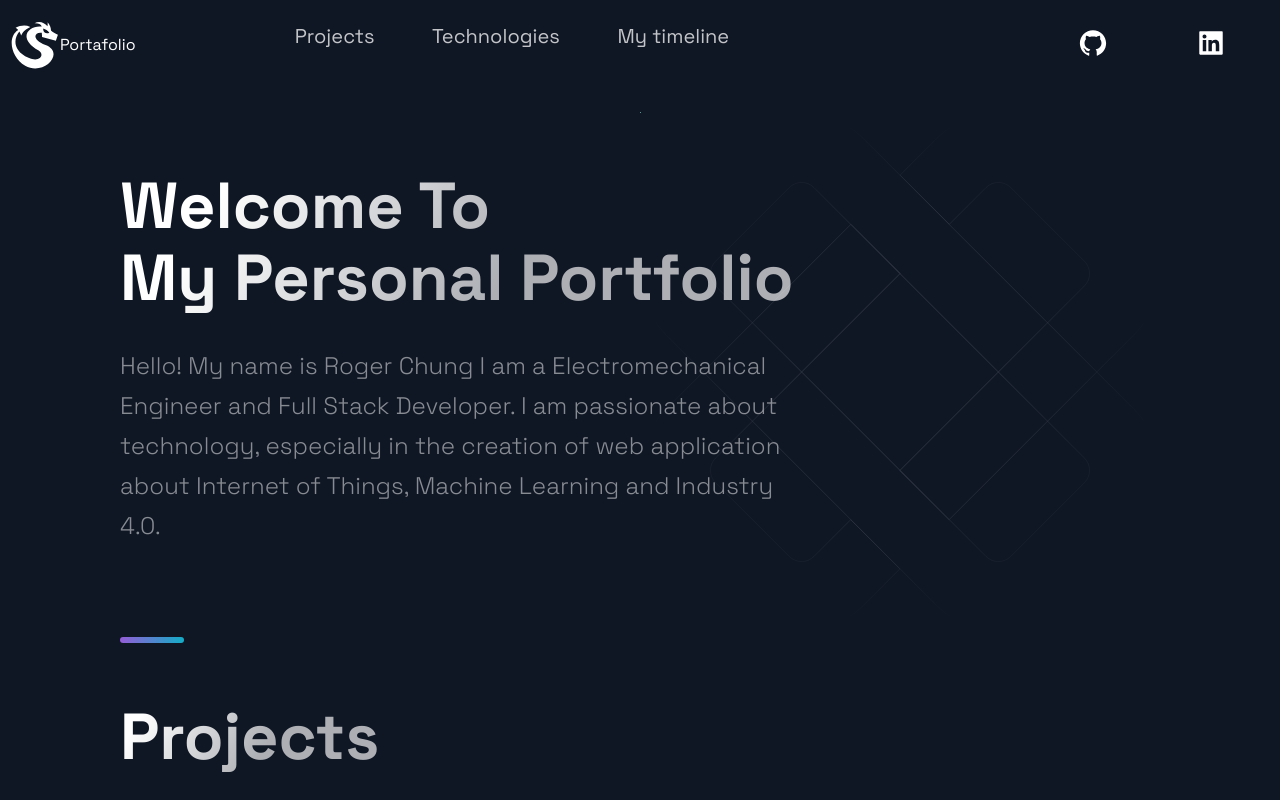
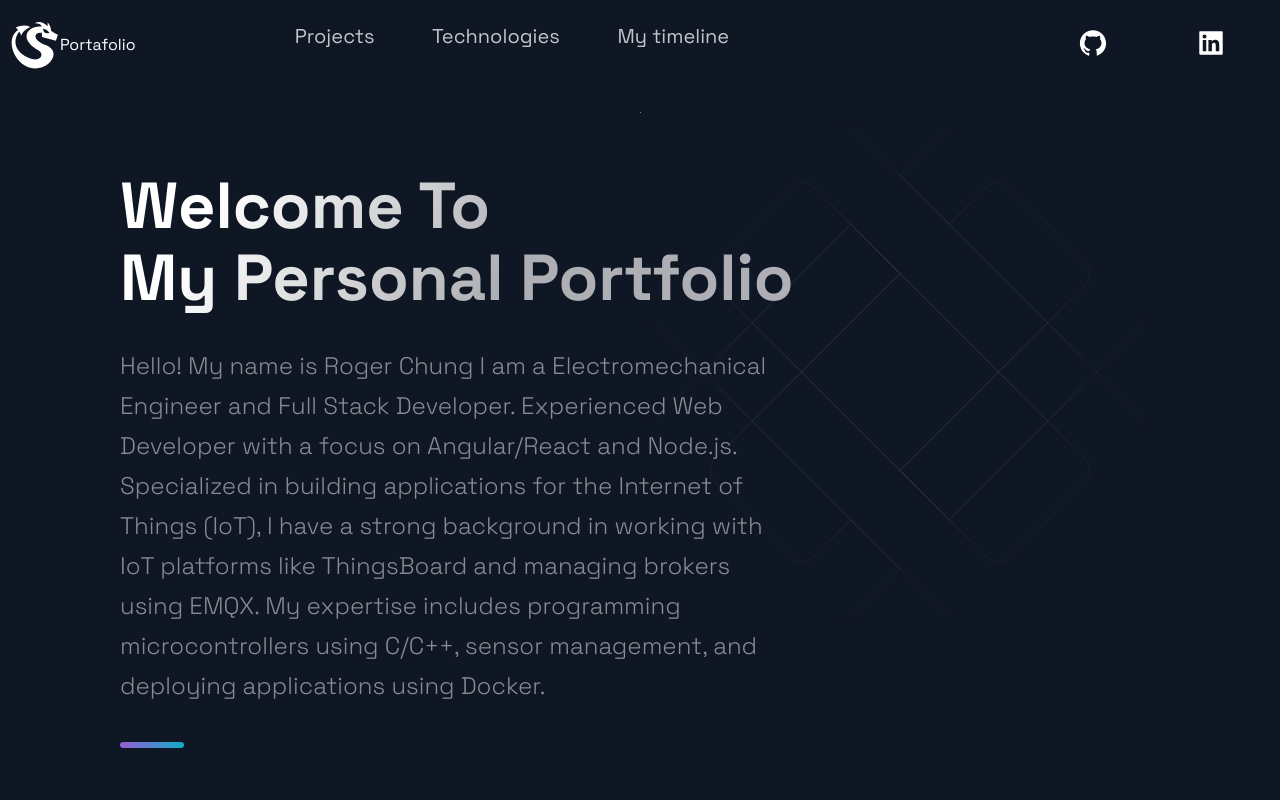
Before and after one commit to rch-goldsnaker/R006_Portafolio_NextJs, a Next.js app: page / in a window 1280 px wide. Shown: the top 800 px of the page. Built offline with nearby package versions, Linux system fonts and the light colour scheme.

Commit message:
Adding new description about

```diff
--- a/src/components/Hero/Hero.js
+++ b/src/components/Hero/Hero.js
@@ -14,7 +14,7 @@ const Hero = (props) => (
         </SectionTitle>
         <SectionText>
           Hello! My name is Roger Chung I am a Electromechanical Engineer and Full Stack Developer.
-          I am passionate about technology, especially in the creation of web application about Internet of Things, Machine Learning and Industry 4.0.
+          Experienced Web Developer with a focus on Angular/React and Node.js. Specialized in building applications for the Internet of Things (IoT), I have a strong background in working with IoT platforms like ThingsBoard and managing brokers using EMQX. My expertise includes programming microcontrollers using C/C++, sensor management, and deploying applications using Docker.
         </SectionText>
         {/* <Button onClick={props.handleClick}>Learn More</Button> */}
       </LeftSection>
```
